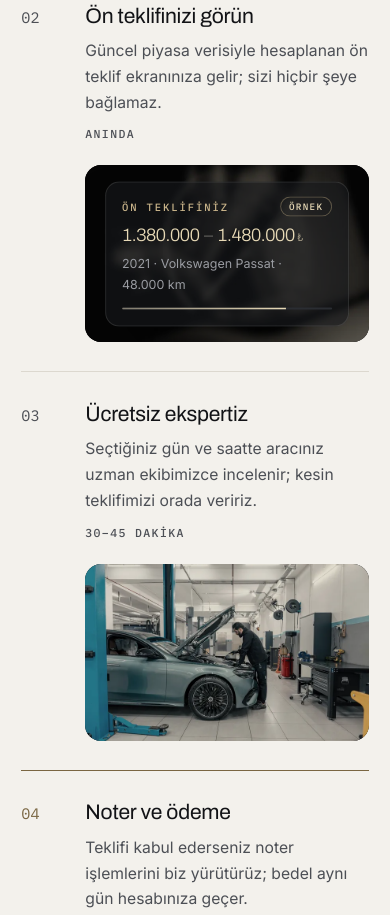
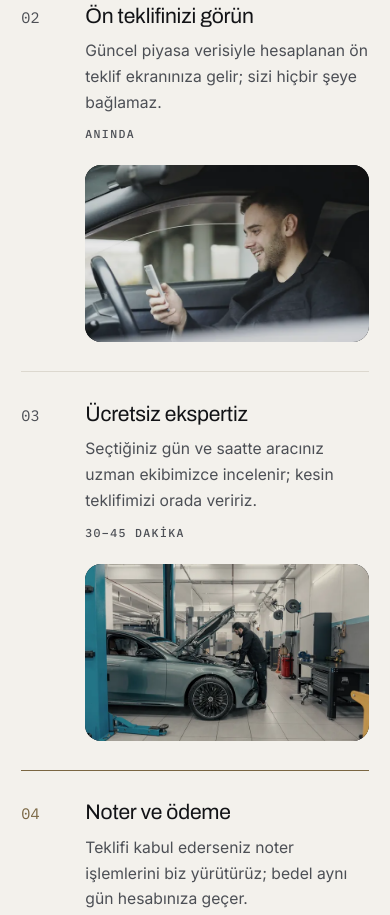
Before and after one commit to StillBenn/arac-onizleme, a plain HTML site: page index.html in a window 390 px wide. Shown: the part 1621-2536 px from the top of the page. Drawn offline with Linux system fonts and the light colour scheme.

Commit message:
Onizleme: f52beb1 surumu

```diff
--- a/assets/css/site.css
+++ b/assets/css/site.css
@@ -194,9 +194,8 @@ ul, ol { padding: 0; list-style: none; }
 
 /* how it works: the steps on the left; on the right one frame, exactly as tall as the list (its
    top on the first rule, its bottom on the last), showing the step being read — the one crossing
-   the reading line, or the one under the pointer (js/site.js). 01 → 02 is a focus pull on the same
-   dial with the offer rising over it; the rest cross-fade and settle. On a phone each step carries
-   its own picture instead. */
+   (js/site.js): from the first step each time it comes into view, the pointer holding one. The
+   pictures cross-fade and settle. On a phone each step carries its own picture instead. */
 .steps__grid { display: grid; grid-template-columns: minmax(0, 1.05fr) minmax(0, 0.95fr); gap: clamp(2.5rem, 6vw, 6rem); align-items: stretch; }
 .step { position: relative; display: grid; grid-template-columns: 4.2rem 1fr auto; gap: 0.4rem 1.2rem; align-items: baseline; padding: 1.8rem 0; border-top: 1px solid var(--line-p); }
 .step:last-child { border-bottom: 1px solid var(--line-p); }
@@ -216,8 +215,8 @@ ul, ol { padding: 0; list-style: none; }
 .shot img, .step__pic img { width: 100%; height: 100%; object-fit: cover; }
 .shot img { transform: scale(1.06); transition: transform 2600ms var(--e-out); }
 .shot.is-on img { transform: none; }
-.shot--kadran img, .shot--kadran-flu img { object-position: 36% 50%; transform: none; }   /* one framing: their cross-fade is a focus pull */
-.shot--kadran-flu { transition-duration: 1300ms; }
+.shot--kadran img { object-position: 36% 50%; }
+.shot--teklif img { object-position: 64% 50%; }
 .shot--ekspertiz img { object-position: 62% 50%; }
 .steps__dots { position: absolute; left: 1.5rem; bottom: 1.4rem; z-index: 3; display: flex; gap: 0.45rem; }
 .steps__dots i { position: relative; overflow: hidden; width: 1.1rem; height: 2px; border-radius: 2px; background: rgba(236, 232, 224, 0.34); transition: width 700ms var(--e-out); }
@@ -227,32 +226,12 @@ ul, ol { padding: 0; list-style: none; }
 .steps__view.is-playing .steps__dots i.is-on::after { animation: dash-fill 4800ms linear both; }   /* site.js STEP_MS */
 @keyframes dash-fill { from { transform: scaleX(0); } }
 
-/* the sample offer over the soft dial */
-.quote { position: absolute; left: 50%; top: 50%; z-index: 2; width: min(84%, 26rem); container-type: inline-size; padding: 1.5rem 1.6rem 1.6rem; border-radius: 18px; color: var(--text);
-  background: rgba(21, 23, 26, 0.62); box-shadow: inset 0 0 0 1px rgba(236, 232, 224, 0.12), 0 40px 80px -30px rgba(0, 0, 0, 0.85);
-  opacity: 0; transform: translate(-50%, calc(-50% + 18px)); transition: opacity 900ms var(--e-out) 300ms, transform 1200ms var(--e-out) 300ms; }
-.shot.is-on .quote, .step__pic .quote { opacity: 1; transform: translate(-50%, -50%); }
-.quote__l { display: flex; justify-content: space-between; align-items: center; gap: 1rem; font: 500 0.66rem/1 var(--f-mono); letter-spacing: 0.18em; text-transform: uppercase; color: var(--gold); }
-.quote__l span { padding: 0.32rem 0.55rem; border-radius: 999px; box-shadow: inset 0 0 0 1px rgba(201, 180, 138, 0.38); font-size: 0.58rem; letter-spacing: 0.14em; color: var(--gold-hi); }
-.quote__v { margin-top: 0.9rem; font: 300 clamp(1rem, 8.6cqi, 2.1rem)/1.1 var(--f-display); font-stretch: 106%; letter-spacing: -0.02em; font-variant-numeric: tabular-nums; white-space: nowrap; color: var(--gold-hi); }
-.quote__v i { font-style: normal; margin: 0 0.25em; color: rgba(236, 232, 224, 0.35); }
-.quote__v b { margin-left: 0.25em; font-weight: 300; font-size: 0.62em; color: rgba(231, 217, 182, 0.7); }
-.quote__car { margin-top: 0.5rem; font-size: 0.85rem; color: var(--muted); white-space: nowrap; overflow: hidden; text-overflow: ellipsis; }
-.quote__arc { display: block; height: 2px; margin-top: 1.2rem; border-radius: 2px; background: var(--line); overflow: hidden; }
-.quote__arc i { display: block; height: 100%; background: linear-gradient(90deg, rgba(231, 217, 182, 0.45), var(--gold-hi)); transform: scaleX(0); transform-origin: left; transition: transform 1700ms var(--e-io) 600ms; }
-.shot.is-on .quote__arc i, .step__pic .quote__arc i { transform: scaleX(0.78); }
-
 @media (max-width: 900px) {
   .steps__grid { grid-template-columns: 1fr; }
   .steps__view { display: none; }
   .step { grid-template-columns: 2.8rem 1fr; }
   .step__t { grid-column: 2; margin-top: 0.4rem; }
   .step__pic { display: block; position: relative; grid-column: 2; margin-top: 1.2rem; aspect-ratio: 16 / 10; overflow: hidden; border-radius: 16px; background: var(--bg); }
-  .step__pic.shot--kadran img, .step__pic.shot--kadran-flu img { object-position: 36% 50%; }
-  .step__pic .quote { width: 86%; padding: 0.95rem 1.05rem 1.05rem; border-radius: 14px; }
-  .step__pic .quote__v { margin-top: 0.6rem; }
-  .step__pic .quote__car { font-size: 0.78rem; white-space: normal; }
-  .step__pic .quote__arc { margin-top: 0.8rem; }
 }
 
 /* damage */
--- a/index.html
+++ b/index.html
@@ -13,7 +13,7 @@
 <link rel="preconnect" href="https://fonts.googleapis.com">
 <link rel="preconnect" href="https://fonts.gstatic.com" crossorigin>
 <link rel="stylesheet" href="https://fonts.googleapis.com/css2?family=Archivo:wdth,wght@100..125,300..700&family=IBM+Plex+Mono:wght@400;500&family=Inter:wght@400..650&display=swap">
-<link rel="stylesheet" href="/arac-onizleme/assets/css/site.css?v=7ac849ac">
+<link rel="stylesheet" href="/arac-onizleme/assets/css/site.css?v=36cff703">
 <script>document.documentElement.classList.add("js")</script>
 </head>
 <body data-page="index" data-preview>
@@ -62,15 +62,15 @@
   <div class="steps__grid" data-how>
     <ol class="steps__list" role="list">
       <li class="step reveal is-on" data-how-step><span class="step__n">01</span><div class="step__text"><h3>Aracınızı tanıtın</h3><p>Yıl, marka, model ve kilometreyi seçin; boyalı ve değişen parçaları şemada işaretleyin.</p></div><span class="step__t">2 dakika</span><figure class="step__pic shot--kadran" aria-hidden="true"><img src="/arac-onizleme/assets/img/kadran-1200.webp" srcset="/arac-onizleme/assets/img/kadran-720.webp 720w, /arac-onizleme/assets/img/kadran-1200.webp 1200w, /arac-onizleme/assets/img/kadran-1800.webp 1800w" sizes="(max-width: 900px) 86vw, 1px" alt="" loading="lazy" decoding="async" width="1800" height="1200"></figure></li>
-      <li class="step reveal" data-how-step><span class="step__n">02</span><div class="step__text"><h3>Ön teklifinizi görün</h3><p>Güncel piyasa verisiyle hesaplanan ön teklif ekranınıza gelir; sizi hiçbir şeye bağlamaz.</p></div><span class="step__t">Anında</span><figure class="step__pic shot--kadran-flu" aria-hidden="true"><img src="/arac-onizleme/assets/img/kadran-flu-1200.webp" srcset="/arac-onizleme/assets/img/kadran-flu-720.webp 720w, /arac-onizleme/assets/img/kadran-flu-1200.webp 1200w" sizes="(max-width: 900px) 86vw, 1px" alt="" loading="lazy" decoding="async" width="1200" height="800"><div class="quote"><p class="quote__l">Ön teklifiniz <span>örnek</span></p><p class="quote__v">1.380.000<i>–</i>1.480.000<b>₺</b></p><p class="quote__car">2021 · Volkswagen&nbsp;Passat · 48.000&nbsp;km</p><span class="quote__arc"><i></i></span></div></figure></li>
+      <li class="step reveal" data-how-step><span class="step__n">02</span><div class="step__text"><h3>Ön teklifinizi görün</h3><p>Güncel piyasa verisiyle hesaplanan ön teklif ekranınıza gelir; sizi hiçbir şeye bağlamaz.</p></div><span class="step__t">Anında</span><figure class="step__pic shot--teklif" aria-hidden="true"><img src="/arac-onizleme/assets/img/teklif-1200.webp" srcset="/arac-onizleme/assets/img/teklif-720.webp 720w, /arac-onizleme/assets/img/teklif-1200.webp 1200w, /arac-onizleme/assets/img/teklif-1800.webp 1800w" sizes="(max-width: 900px) 86vw, 1px" alt="" loading="lazy" decoding="async" width="1800" height="1012"></figure></li>
       <li class="step reveal" data-how-step><span class="step__n">03</span><div class="step__text"><h3>Ücretsiz ekspertiz</h3><p>Seçtiğiniz gün ve saatte aracınız uzman ekibimizce incelenir; kesin teklifimizi orada veririz.</p></div><span class="step__t">30–45 dakika</span><figure class="step__pic shot--ekspertiz" aria-hidden="true"><img src="/arac-onizleme/assets/img/ekspertiz-1200.webp" srcset="/arac-onizleme/assets/img/ekspertiz-720.webp 720w, /arac-onizleme/assets/img/ekspertiz-1200.webp 1200w, /arac-onizleme/assets/img/ekspertiz-1800.webp 1800w" sizes="(max-width: 900px) 86vw, 1px" alt="" loading="lazy" decoding="async" width="1800" height="1200"></figure></li>
-      <li class="step reveal" data-how-step><span class="step__n">04</span><div class="step__text"><h3>Noter ve ödeme</h3><p>Teklifi kabul ederseniz noter işlemlerini biz yürütürüz; bedel aynı gün hesabınıza geçer.</p></div><span class="step__t">Aynı gün</span><figure class="step__pic shot--noter" aria-hidden="true"><img src="/arac-onizleme/assets/img/noter-1200.webp" srcset="/arac-onizleme/assets/img/noter-720.webp 720w, /arac-onizleme/assets/img/noter-1200.webp 1200w, /arac-onizleme/assets/img/noter-1800.webp 1800w" sizes="(max-width: 900px) 86vw, 1px" alt="" loading="lazy" decoding="async" width="1800" height="1013"></figure></li>
+      <li class="step reveal" data-how-step><span class="step__n">04</span><div class="step__text"><h3>Noter ve ödeme</h3><p>Teklifi kabul ederseniz noter işlemlerini biz yürütürüz; bedel aynı gün hesabınıza geçer.</p></div><span class="step__t">Aynı gün</span><figure class="step__pic shot--noter" aria-hidden="true"><img src="/arac-onizleme/assets/img/noter-1200.webp" srcset="/arac-onizleme/assets/img/noter-720.webp 720w, /arac-onizleme/assets/img/noter-1200.webp 1200w, /arac-onizleme/assets/img/noter-1800.webp 1800w" sizes="(max-width: 900px) 86vw, 1px" alt="" loading="lazy" decoding="async" width="1800" height="1012"></figure></li>
     </ol>
     <div class="steps__view reveal" aria-hidden="true">
       <figure class="shot shot--kadran is-on" data-how-shot><img src="/arac-onizleme/assets/img/kadran-1200.webp" srcset="/arac-onizleme/assets/img/kadran-720.webp 720w, /arac-onizleme/assets/img/kadran-1200.webp 1200w, /arac-onizleme/assets/img/kadran-1800.webp 1800w" sizes="(min-width: 901px) 44vw, 1px" alt="" loading="lazy" decoding="async" width="1800" height="1200"></figure>
-      <figure class="shot shot--kadran-flu" data-how-shot><img src="/arac-onizleme/assets/img/kadran-flu-1200.webp" srcset="/arac-onizleme/assets/img/kadran-flu-720.webp 720w, /arac-onizleme/assets/img/kadran-flu-1200.webp 1200w" sizes="(min-width: 901px) 44vw, 1px" alt="" loading="lazy" decoding="async" width="1200" height="800"><div class="quote"><p class="quote__l">Ön teklifiniz <span>örnek</span></p><p class="quote__v">1.380.000<i>–</i>1.480.000<b>₺</b></p><p class="quote__car">2021 · Volkswagen&nbsp;Passat · 48.000&nbsp;km</p><span class="quote__arc"><i></i></span></div></figure>
+      <figure class="shot shot--teklif" data-how-shot><img src="/arac-onizleme/assets/img/teklif-1200.webp" srcset="/arac-onizleme/assets/img/teklif-720.webp 720w, /arac-onizleme/assets/img/teklif-1200.webp 1200w, /arac-onizleme/assets/img/teklif-1800.webp 1800w" sizes="(min-width: 901px) 44vw, 1px" alt="" loading="lazy" decoding="async" width="1800" height="1012"></figure>
       <figure class="shot shot--ekspertiz" data-how-shot><img src="/arac-onizleme/assets/img/ekspertiz-1200.webp" srcset="/arac-onizleme/assets/img/ekspertiz-720.webp 720w, /arac-onizleme/assets/img/ekspertiz-1200.webp 1200w, /arac-onizleme/assets/img/ekspertiz-1800.webp 1800w" sizes="(min-width: 901px) 44vw, 1px" alt="" loading="lazy" decoding="async" width="1800" height="1200"></figure>
-      <figure class="shot shot--noter" data-how-shot><img src="/arac-onizleme/assets/img/noter-1200.webp" srcset="/arac-onizleme/assets/img/noter-720.webp 720w, /arac-onizleme/assets/img/noter-1200.webp 1200w, /arac-onizleme/assets/img/noter-1800.webp 1800w" sizes="(min-width: 901px) 44vw, 1px" alt="" loading="lazy" decoding="async" width="1800" height="1013"></figure>
+      <figure class="shot shot--noter" data-how-shot><img src="/arac-onizleme/assets/img/noter-1200.webp" srcset="/arac-onizleme/assets/img/noter-720.webp 720w, /arac-onizleme/assets/img/noter-1200.webp 1200w, /arac-onizleme/assets/img/noter-1800.webp 1800w" sizes="(min-width: 901px) 44vw, 1px" alt="" loading="lazy" decoding="async" width="1800" height="1012"></figure>
       <span class="steps__dots"><i class="is-on"></i><i></i><i></i><i></i></span>
     </div>
   </div>
```
Also changed, not shown: degerleme/index.html (+1 -1 lines), assets/img/kadran-flu-1200.webp (deleted), assets/img/kadran-flu-720.webp (deleted), assets/img/teklif-1200.webp (added), assets/img/teklif-1800.webp (added), assets/img/teklif-720.webp (added).
